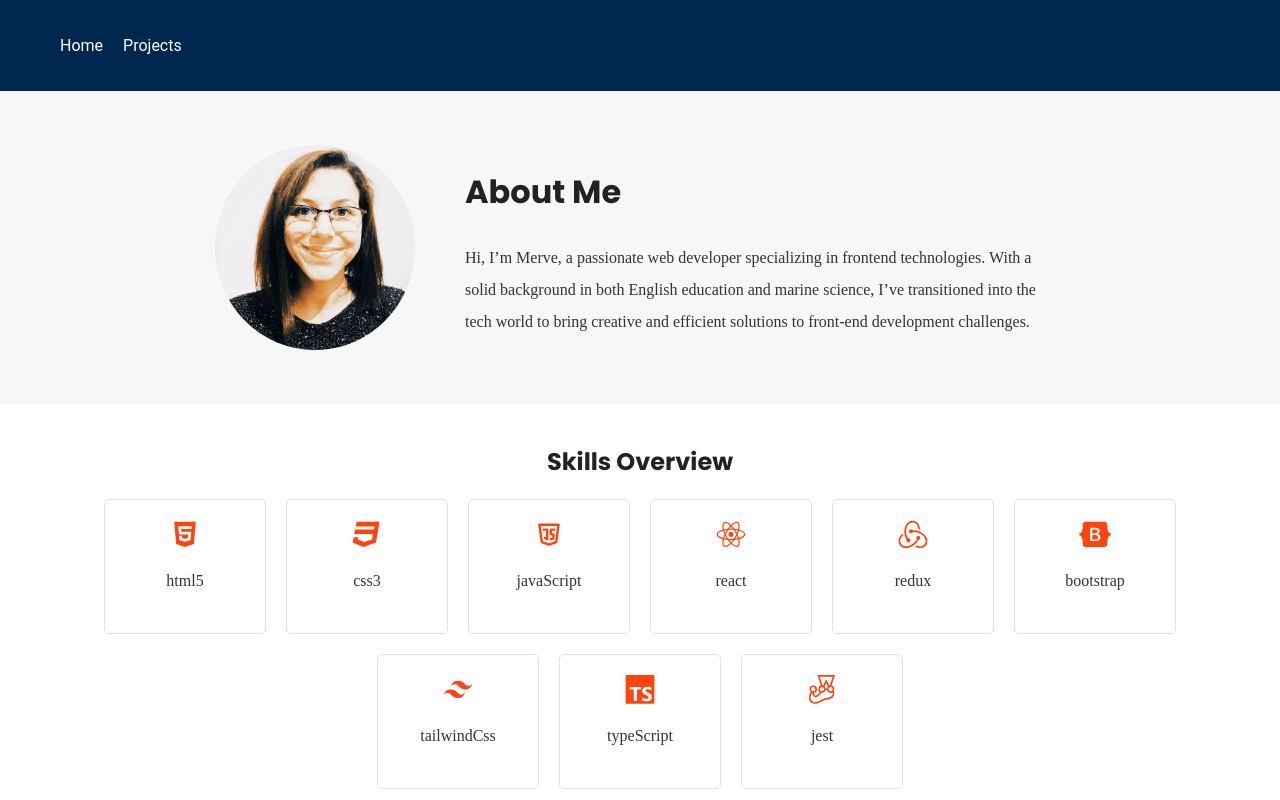
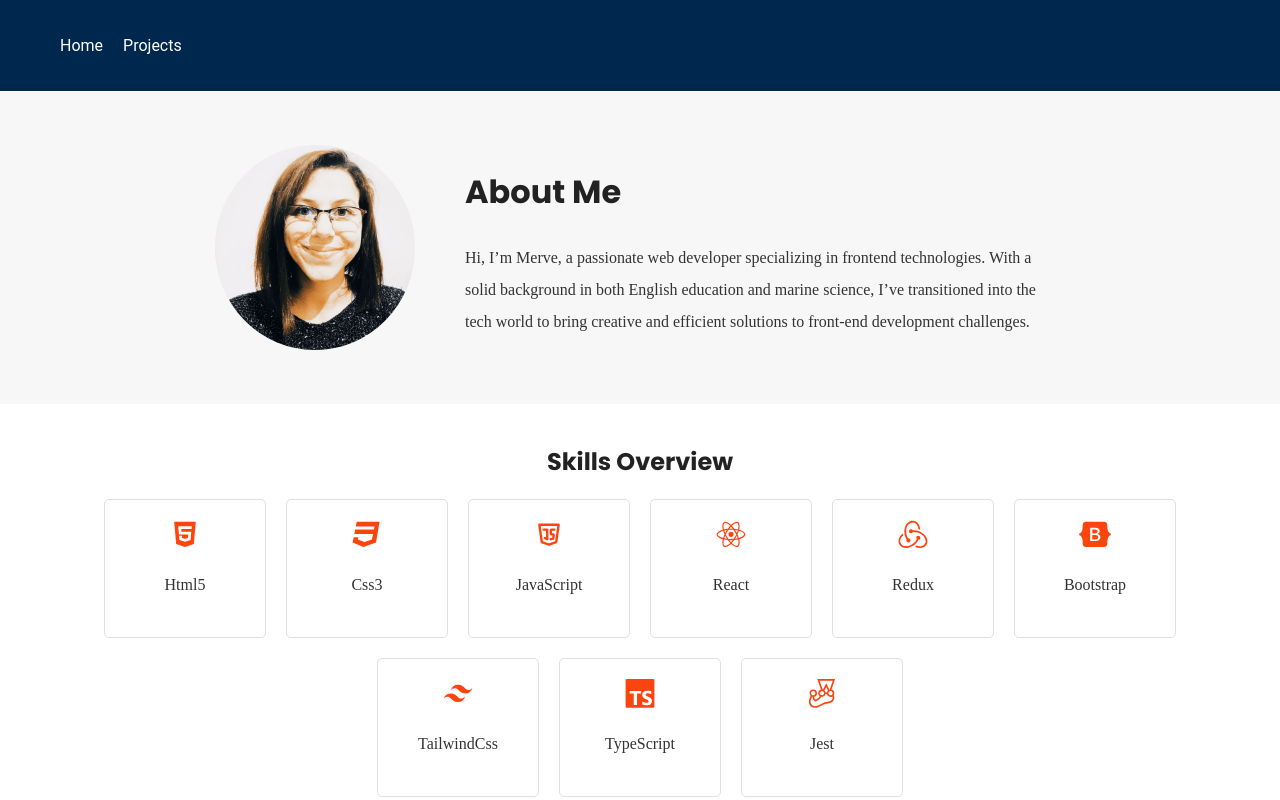
Before and after one commit to merv-e/portfolio-latest, a React (Vite) app: page / in a window 1280 px wide. Shown: the top 800 px of the page. Built offline with nearby package versions, Linux system fonts and the light colour scheme.

Commit message:
animations are added to skills and also some minor changes are made in style.

```diff
--- a/src/components/Skill.jsx
+++ b/src/components/Skill.jsx
@@ -10,6 +10,7 @@ import {
   SiJest,
   SiJquery,
 } from "react-icons/si";
+import { motion } from "framer-motion";
 
 const Skill = () => {
   const icons = {
@@ -38,17 +39,24 @@ const Skill = () => {
       <SkillsGrid>
         {skills.map((skill) => {
           const TechIcon = icons[skill.name];
-          console.log(TechIcon);
 
           if (!TechIcon) {
             console.error(`Icon component for ${skill.id} is not found.`);
             return null;
           }
-
           return (
             <SkillItem key={skill.id}>
-              <TechIcon style={iconStyle(skill.id)} />
-              <p>{skill.name}</p>
+              <motion.div
+                whileHover={{ scale: 1.5, rotate: 360 }}
+                whileTap={{
+                  scale: 0.8,
+                  rotate: -90,
+                  borderRadius: "100%",
+                }}
+              >
+                <TechIcon style={iconStyle(skill.id)} />
+              </motion.div>
+              <p>{skill.name[0].toUpperCase() + skill.name.slice(1)}</p>
             </SkillItem>
           );
         })}
--- a/src/styledComponents.js
+++ b/src/styledComponents.js
@@ -107,6 +107,7 @@ export const SkillItem = styled(motion.div)`
 
   &:hover {
     box-shadow: 0 4px 8px rgba(0, 0, 0, 0.1);
+    transform: scale(1.05);
   }
 `;
 
```
